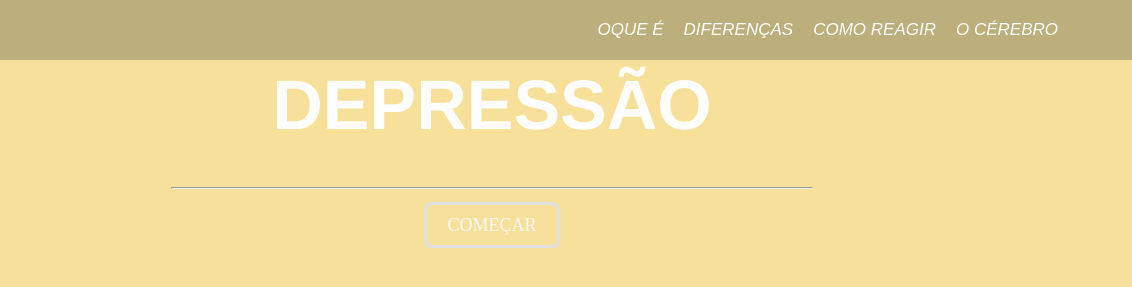
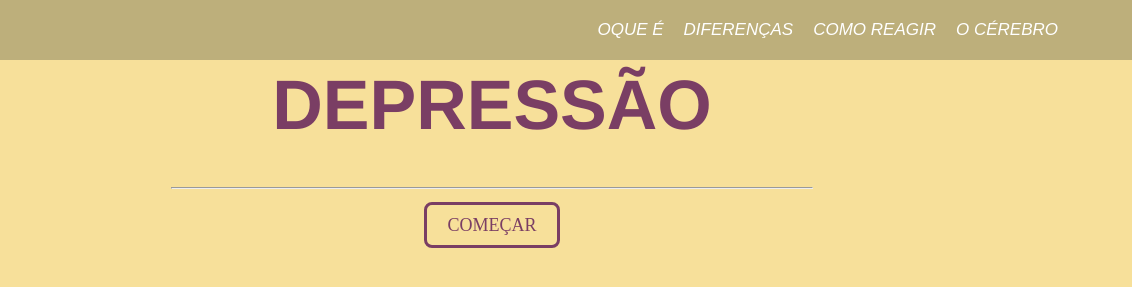
Before and after one commit to Vitor-22/combateadepressao, a plain HTML site: page index.html in a window 1280 px wide. Shown: the top 287 px of the page, 148-1280 px from the left. Drawn offline with nearby package versions, Linux system fonts and the light colour scheme.

Commit message:
Update style novo (1).css

```diff
--- a/style novo (1).css
+++ b/style novo (1).css
@@ -76,7 +76,7 @@ header {
 }
 
 #titulo {
-    color: white;
+    color: #7a3e64 ;
     padding-top: 5.5%;
     font-size: 70px ;
     line-height: 1;
@@ -97,8 +97,8 @@ header {
 
 
 #acao {
-    color: rgb(247, 247, 247);
-    border: 3px rgb(224, 224, 224) solid;
+    color: #7a3e64 ;
+    border: 3px #7a3e64  solid;
     padding: 10px 20px 10px 20px;
     border-radius: 8px;
     font-size: 18px;
```
